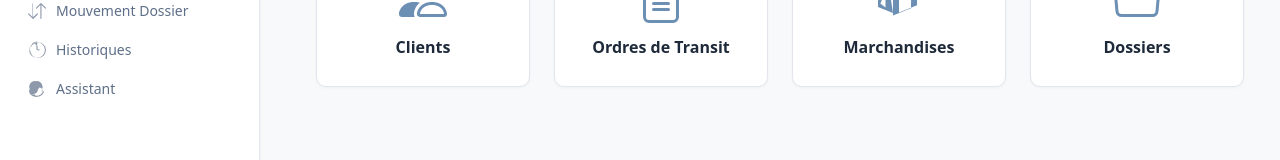
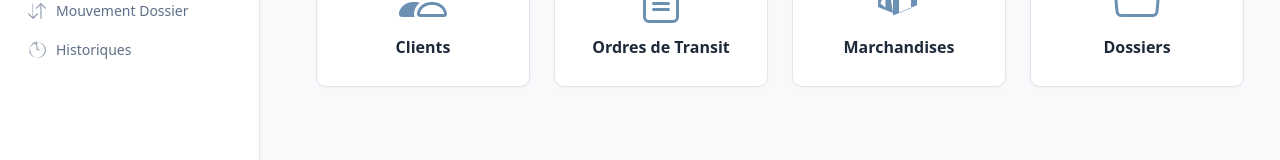
Before and after one commit to Manda121/centralisation_dossier_auximad, a Vue app in the folder frontend/: page / in a window 1280 px wide. Shown: the part 325-485 px from the top of the page. Built offline with nearby package versions, Linux system fonts and the light colour scheme; no server answers; sample sign-in values are in the browser's storage.

Commit message:
enlever le menu assistant dans le sidebar

```diff
--- a/frontend/src/components/inc/Header.vue
+++ b/frontend/src/components/inc/Header.vue
@@ -114,7 +114,7 @@
       </router-link>
 
       <!-- Assistant conversationnel : accessible depuis toutes les pages -->
-      <button type="button" class="sidebar__nav-link sidebar__chat-btn"
+      <!-- <button type="button" class="sidebar__nav-link sidebar__chat-btn"
         :class="{ 'sidebar__nav-link--active': chatOuvert }" @click="basculerChat">
         <svg viewBox="0 0 16 16" fill="currentColor" class="sidebar__icon">
           <path
@@ -124,7 +124,7 @@
           <circle cx="11" cy="6" r=".9" />
         </svg>
         Assistant
-      </button>
+      </button> -->
 
       <!-- Menu Administration : visible uniquement si niveau = 10000 -->
       <template v-if="isAdmin">
```
